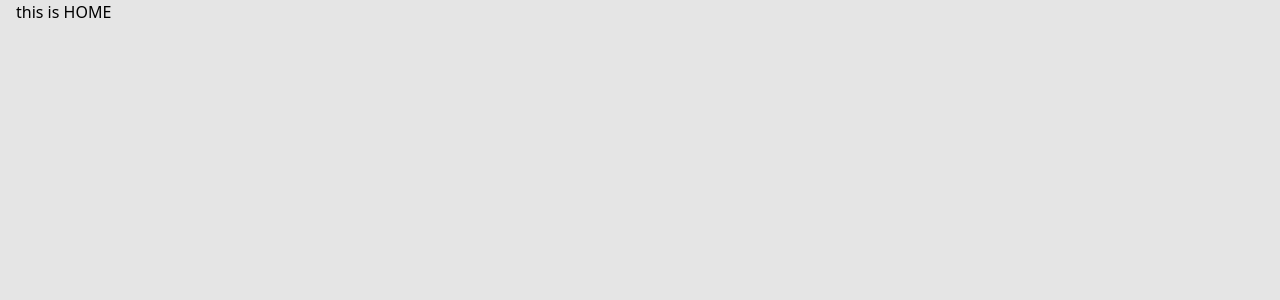
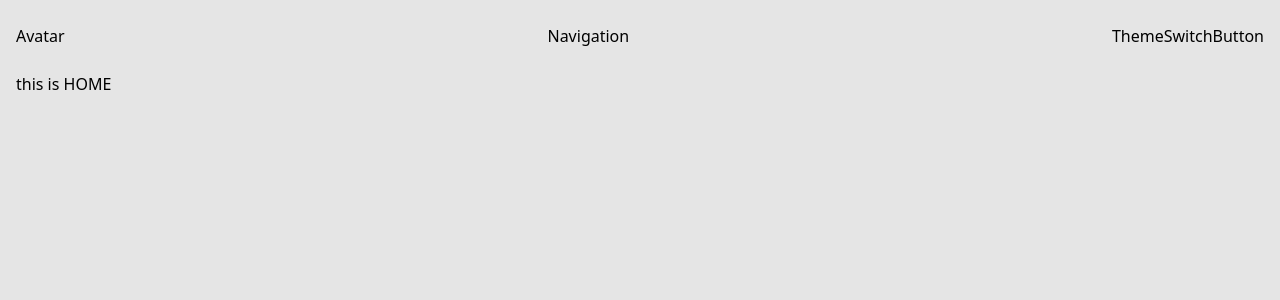
Before and after one commit to AlbertMok/chilloong, a Next.js app: page /home in a window 1280 px wide. Shown: the top 300 px of the page. Built offline with nearby package versions, Linux system fonts and the light colour scheme.

Commit message:
build the basic header and footer

```diff
--- a/package.json
+++ b/package.json
@@ -10,9 +10,12 @@
   },
   "dependencies": {
     "@radix-ui/colors": "^3.0.0",
+    "clsx": "^2.1.0",
     "next": "14.1.0",
     "react": "^18",
-    "react-dom": "^18"
+    "react-dom": "^18",
+    "styled-components": "^6.1.8",
+    "tailwind-merge": "^2.2.1"
   },
   "devDependencies": {
     "@types/node": "^20",
--- /dev/null
+++ b/src/app/Footer.tsx
@@ -0,0 +1,5 @@
+import { cn } from "@/lib/utils";
+
+export const Footer = ({ className }: { className?: string }) => {
+  return <footer className={cn("flex")}></footer>;
+};
--- a/src/app/Header.tsx
+++ b/src/app/Header.tsx
@@ -1 +1,21 @@
-export default function Header() {}
+import { cn } from "@/lib/utils";
+import { ComponentPropsWithoutRef, ElementRef, forwardRef } from "react";
+
+export const Header = forwardRef<
+  ElementRef<"header">,
+  ComponentPropsWithoutRef<"header">
+>(({ className, ...props }, ref) => {
+  return (
+    <header
+      ref={ref}
+      {...props}
+      className={cn("flex items-center justify-between my-6", className)}
+    >
+      <div>Avatar</div>
+      <nav>Navigation</nav>
+      <div>ThemeSwitchButton</div>
+    </header>
+  );
+});
+
+// Header.displayName = "Header";
--- a/src/app/layout.tsx
+++ b/src/app/layout.tsx
@@ -1,6 +1,7 @@
 import type { Metadata } from "next";
 import { Inter } from "next/font/google";
 import "@/style/globals.css";
+import { Header } from "./Header";
 
 const inter = Inter({ subsets: ["latin"] });
 
@@ -17,7 +18,8 @@ export default function RootLayout({
   return (
     <html lang="en">
       <body className="container mx-auto px-4 flex min-h-screen flex-col bg-neutral-200">
-        {children}
+        <Header />
+        <main>{children}</main>
       </body>
     </html>
   );
--- /dev/null
+++ b/src/lib/utils.ts
@@ -0,0 +1,7 @@
+import clsx from "clsx";
+import { ClassValue } from "clsx";
+import { twMerge } from "tailwind-merge";
+
+export function cn(...inputs: ClassValue[]) {
+  return twMerge(clsx(inputs));
+}
```
Also changed, not shown: 1 other file (tests, documents, lock files or other folders).
